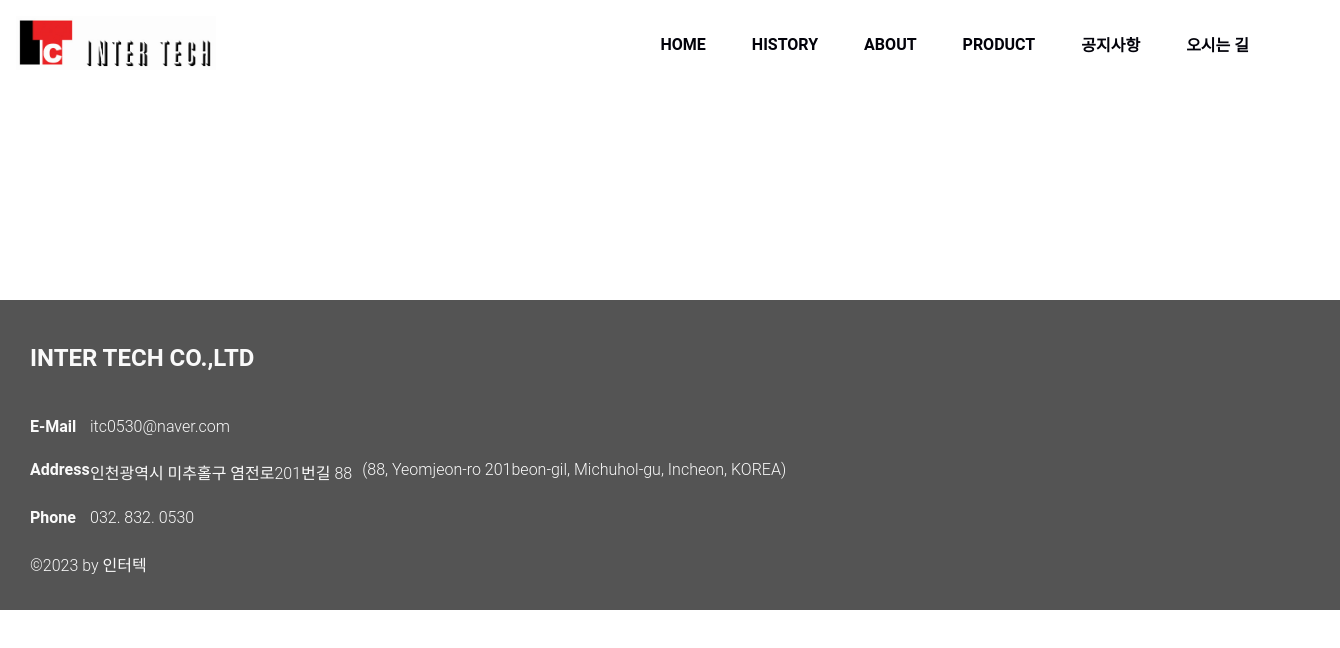
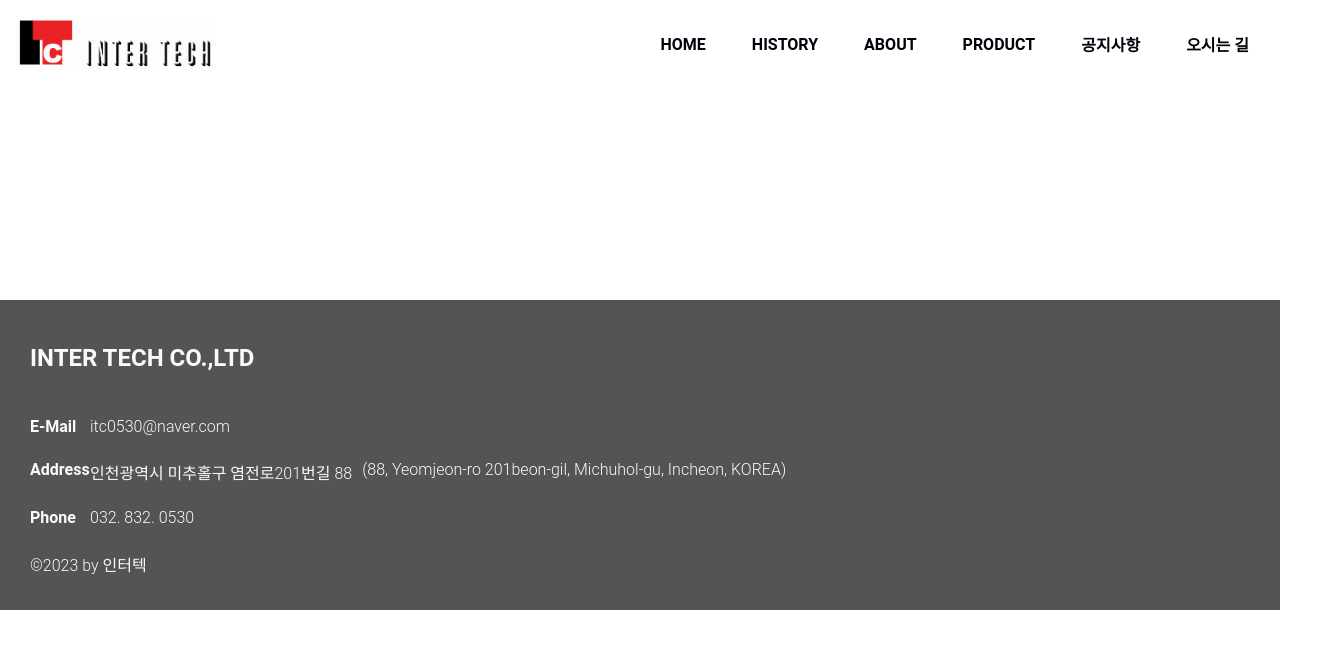
Before and after one commit to kumsil1006/intertech, a React (Vite) app in the folder client/: page / in a window 1280 px wide. Shown: the top 648 px of the page, 1340 px wide, since content can reach past the window. Built offline with nearby package versions, Linux system fonts and the light colour scheme.

Commit message:
style: footer width 100%에 맞게 변경

```diff
--- a/client/src/components/Footer.tsx
+++ b/client/src/components/Footer.tsx
@@ -3,7 +3,7 @@
 import { Link } from 'react-router-dom';
 
 const Wrapper = styled.div`
-  width: 100vw;
+  width: calc(100vw - 60px);
   height: 300px;
   background-color: #545454;
   color: #FAFAFA;
```
